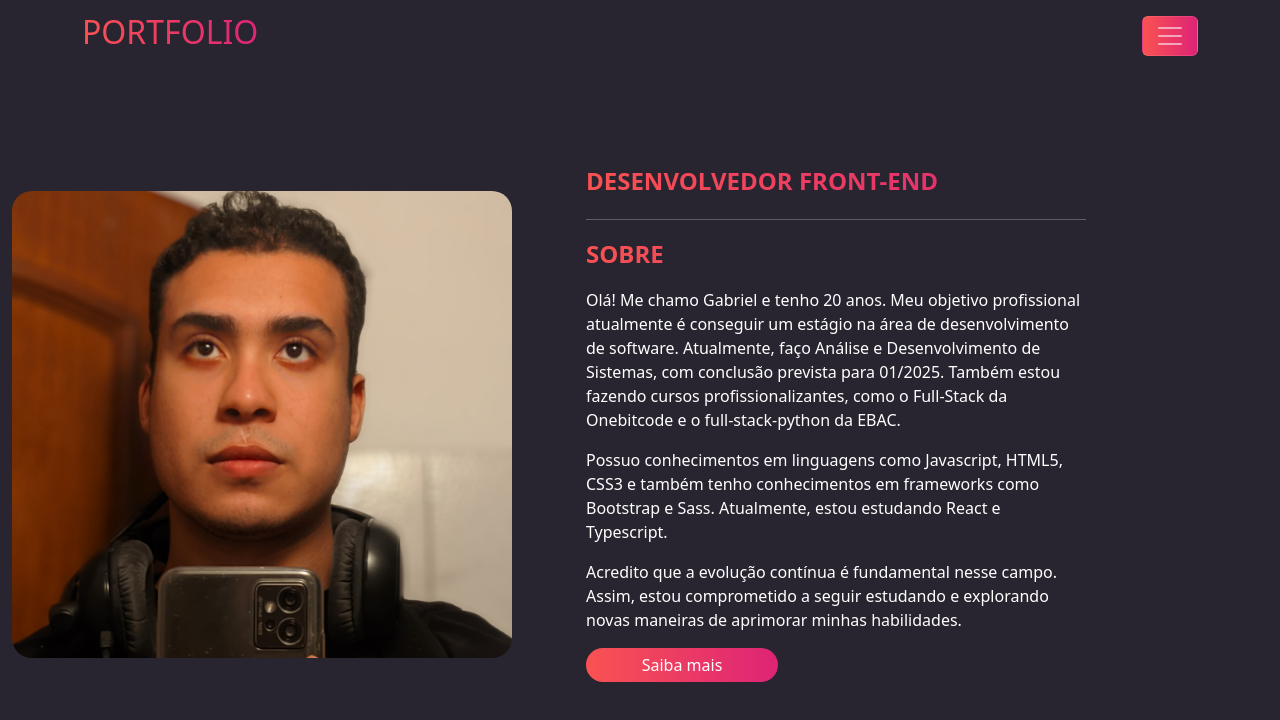
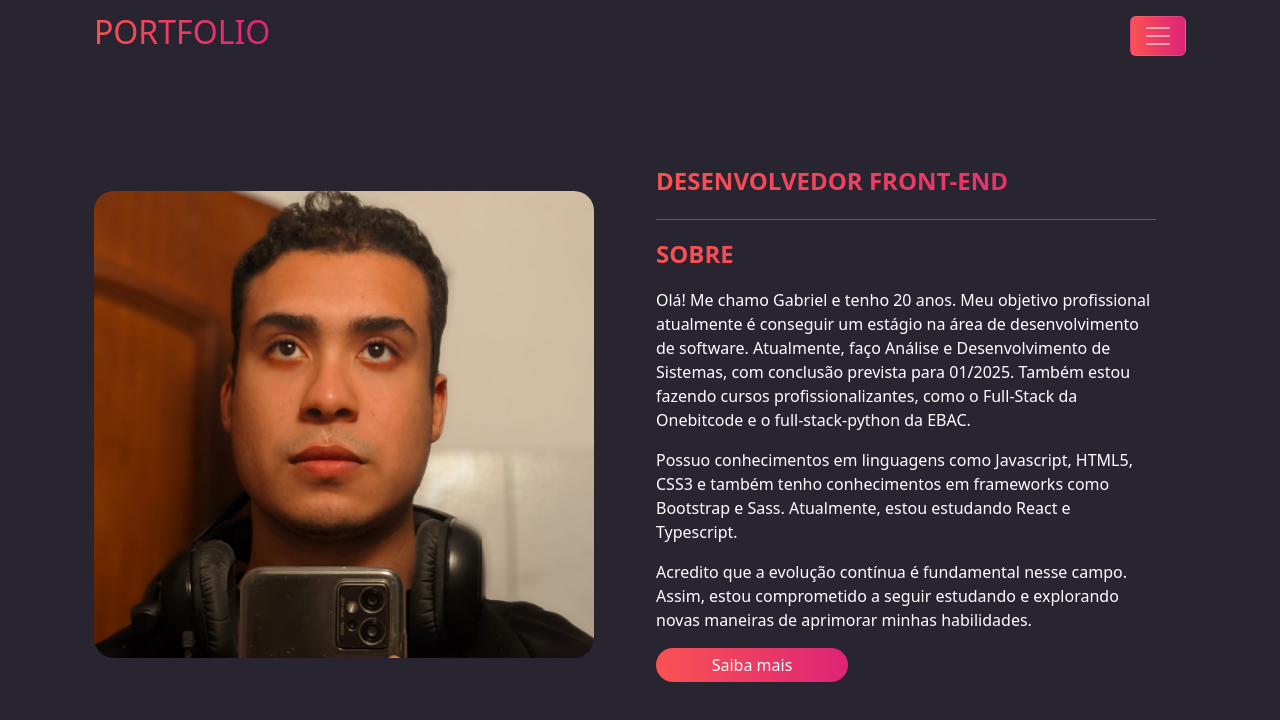
Before and after one commit to gabrielspessanha/portifolio, a React (Vite) app: page /about in a window 1280 px wide. Shown: the top 720 px of the page. Built offline with nearby package versions, Linux system fonts and the light colour scheme.

Commit message:
modificando seção about

```diff
--- a/src/pages/AboutPage/index.jsx
+++ b/src/pages/AboutPage/index.jsx
@@ -5,7 +5,7 @@ import { Header } from "../../components/Header";
 
 export function AboutPage(){
     return(
-        <div id="container">
+        <div className="container">
             <Header />
             <About />
         </div>
```
